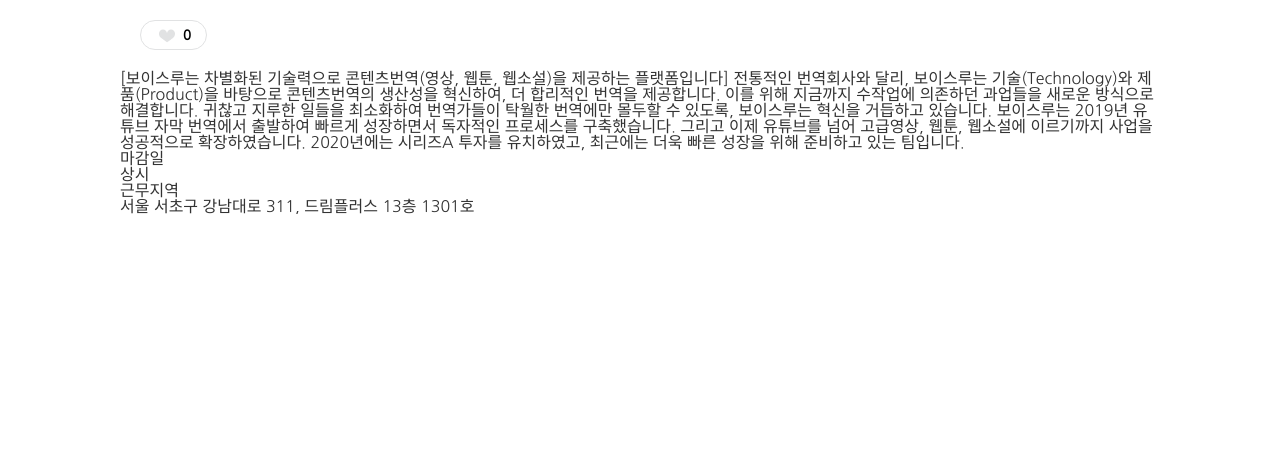
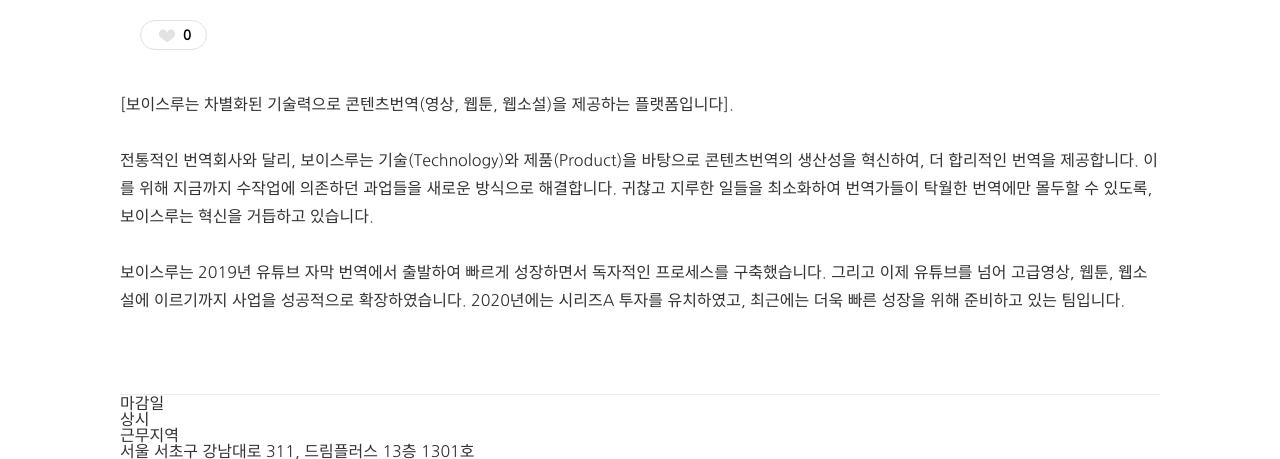
Before and after one commit to hanghae99-Wanted-Clone-Coding/Wanted-Client-Application, a React (Create React App) app: page /opening/1 in a window 1280 px wide. Shown: the part 1290-1749 px from the top of the page. Before the commit the page ends 1504 px from the top, so only its background shows below. Built offline with nearby package versions, Linux system fonts and the light colour scheme.

Commit message:
🚧 OpeningBody - 본문 마크업 및 스타일 적용

```diff
--- a/src/components/OpeningBody.js
+++ b/src/components/OpeningBody.js
@@ -1,7 +1,54 @@
 import React from "react";
+import styled from "styled-components";
+import MainText from "../elements/MainText";
 
 const OpeningBody = (props) => {
-  return <div></div>;
+  const showMainText = () => {
+    return (
+      <MainText>
+        [보이스루는 차별화된 기술력으로 콘텐츠번역(영상, 웹툰, 웹소설)을
+        제공하는 플랫폼입니다].
+        <br />
+        <br />
+        전통적인 번역회사와 달리, 보이스루는 기술(Technology)와 제품(Product)을
+        바탕으로 콘텐츠번역의 생산성을 혁신하여, 더 합리적인 번역을 제공합니다.
+        이를 위해 지금까지 수작업에 의존하던 과업들을 새로운 방식으로
+        해결합니다. 귀찮고 지루한 일들을 최소화하여 번역가들이 탁월한 번역에만
+        몰두할 수 있도록, 보이스루는 혁신을 거듭하고 있습니다.
+        <br />
+        <br />
+        보이스루는 2019년 유튜브 자막 번역에서 출발하여 빠르게 성장하면서
+        독자적인 프로세스를 구축했습니다. 그리고 이제 유튜브를 넘어 고급영상,
+        웹툰, 웹소설에 이르기까지 사업을 성공적으로 확장하였습니다. 2020년에는
+        시리즈A 투자를 유치하였고, 최근에는 더욱 빠른 성장을 위해 준비하고 있는
+        팀입니다.
+      </MainText>
+    );
+  };
+
+  return (
+    <section>
+      <MainTextBox>{showMainText()}</MainTextBox>
+
+      <dl>
+        <dt>마감일</dt>
+        <dd>상시</dd>
+
+        <dt>근무지역</dt>
+        <dd>서울 서초구 강남대로 311, 드림플러스 13층 1301호</dd>
+      </dl>
+    </section>
+  );
 };
 
+const MainTextBox = styled.div`
+  padding-top: 20px;
+  padding-bottom: 60px;
+  border-bottom: 1px solid ${({ theme }) => theme.colors.border};
+
+  ${({ theme }) => theme.device.tablet} {
+    padding-bottom: 80px;
+  }
+`;
+
 export default OpeningBody;
--- /dev/null
+++ b/src/elements/MainText.js
@@ -0,0 +1,14 @@
+import React from "react";
+import styled from "styled-components";
+
+const MainText = (props) => {
+  const { children } = props;
+  return <Text>{children}</Text>;
+};
+
+const Text = styled.p`
+  font-size: 16px;
+  line-height: 1.75;
+`;
+
+export default MainText;
--- a/src/pages/Explore.js
+++ b/src/pages/Explore.js
@@ -1,11 +1,11 @@
 import React from "react";
-import {container} from "../mixin/container";
+import { container } from "../mixin/container";
 import Card from "../components/Card";
 import styled from "styled-components";
 
 const Explore = () => {
   return (
-    <>
+    <Container>
       <CardContainer>
         <Card />
         <Card />
@@ -18,9 +18,13 @@
         <Card />
         <Card />
       </CardContainer>
-    </>
-    );
+    </Container>
+  );
 };
+
+const Container = styled.div`
+  ${container};
+`;
 
 const CardContainer = styled.div`
   ${container};
@@ -28,10 +32,9 @@
   grid-template-columns: repeat(2, 1fr);
   grid-gap: 20px;
 
-  ${({theme}) => theme.device.desktop} {
+  ${({ theme }) => theme.device.desktop} {
     grid-template-columns: repeat(4, 1fr);
   }
-
-  `;
+`;
 
 export default Explore;
--- a/src/pages/Opening.js
+++ b/src/pages/Opening.js
@@ -1,8 +1,10 @@
 import React from "react";
 import styled from "styled-components";
+import OpeningHeader from "../components/OpeningHeader";
+import OpeningBody from "../components/OpeningBody";
+
+import Image from "../elements/Image";
 import { container } from "../mixin";
-import OpeningHeader from "../components/OpeningHeader";
-import Image from "../elements/Image";
 
 const Opening = (props) => {
   return (
@@ -17,29 +19,7 @@
       </div>
       <Container>
         <OpeningHeader />
-        <section>
-          <p>
-            [보이스루는 차별화된 기술력으로 콘텐츠번역(영상, 웹툰, 웹소설)을
-            제공하는 플랫폼입니다] 전통적인 번역회사와 달리, 보이스루는
-            기술(Technology)와 제품(Product)을 바탕으로 콘텐츠번역의 생산성을
-            혁신하여, 더 합리적인 번역을 제공합니다. 이를 위해 지금까지 수작업에
-            의존하던 과업들을 새로운 방식으로 해결합니다. 귀찮고 지루한 일들을
-            최소화하여 번역가들이 탁월한 번역에만 몰두할 수 있도록, 보이스루는
-            혁신을 거듭하고 있습니다. 보이스루는 2019년 유튜브 자막 번역에서
-            출발하여 빠르게 성장하면서 독자적인 프로세스를 구축했습니다. 그리고
-            이제 유튜브를 넘어 고급영상, 웹툰, 웹소설에 이르기까지 사업을
-            성공적으로 확장하였습니다. 2020년에는 시리즈A 투자를 유치하였고,
-            최근에는 더욱 빠른 성장을 위해 준비하고 있는 팀입니다.
-          </p>
-
-          <dl>
-            <dt>마감일</dt>
-            <dd>상시</dd>
-
-            <dt>근무지역</dt>
-            <dd>서울 서초구 강남대로 311, 드림플러스 13층 1301호</dd>
-          </dl>
-        </section>
+        <OpeningBody />
       </Container>
     </>
   );
```
